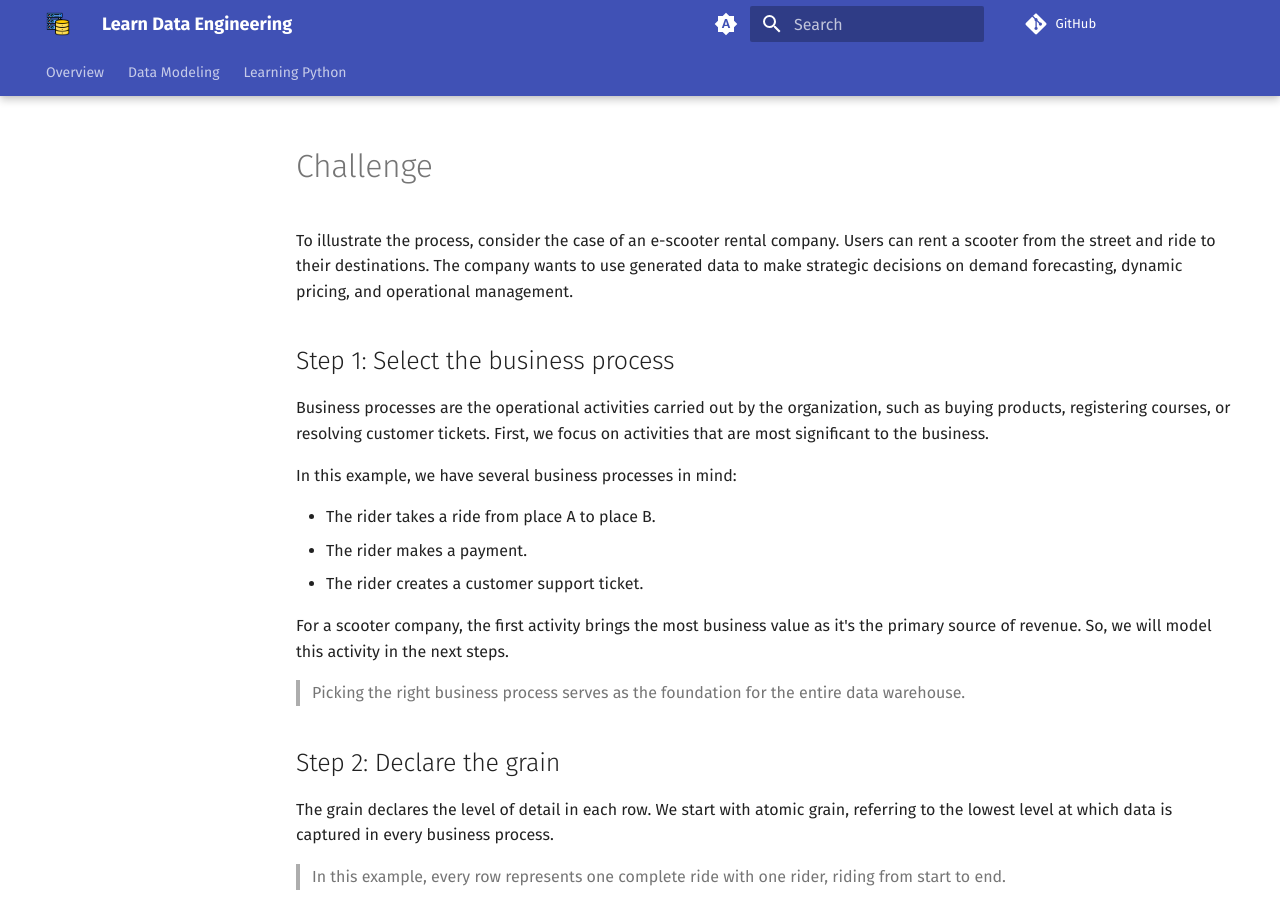
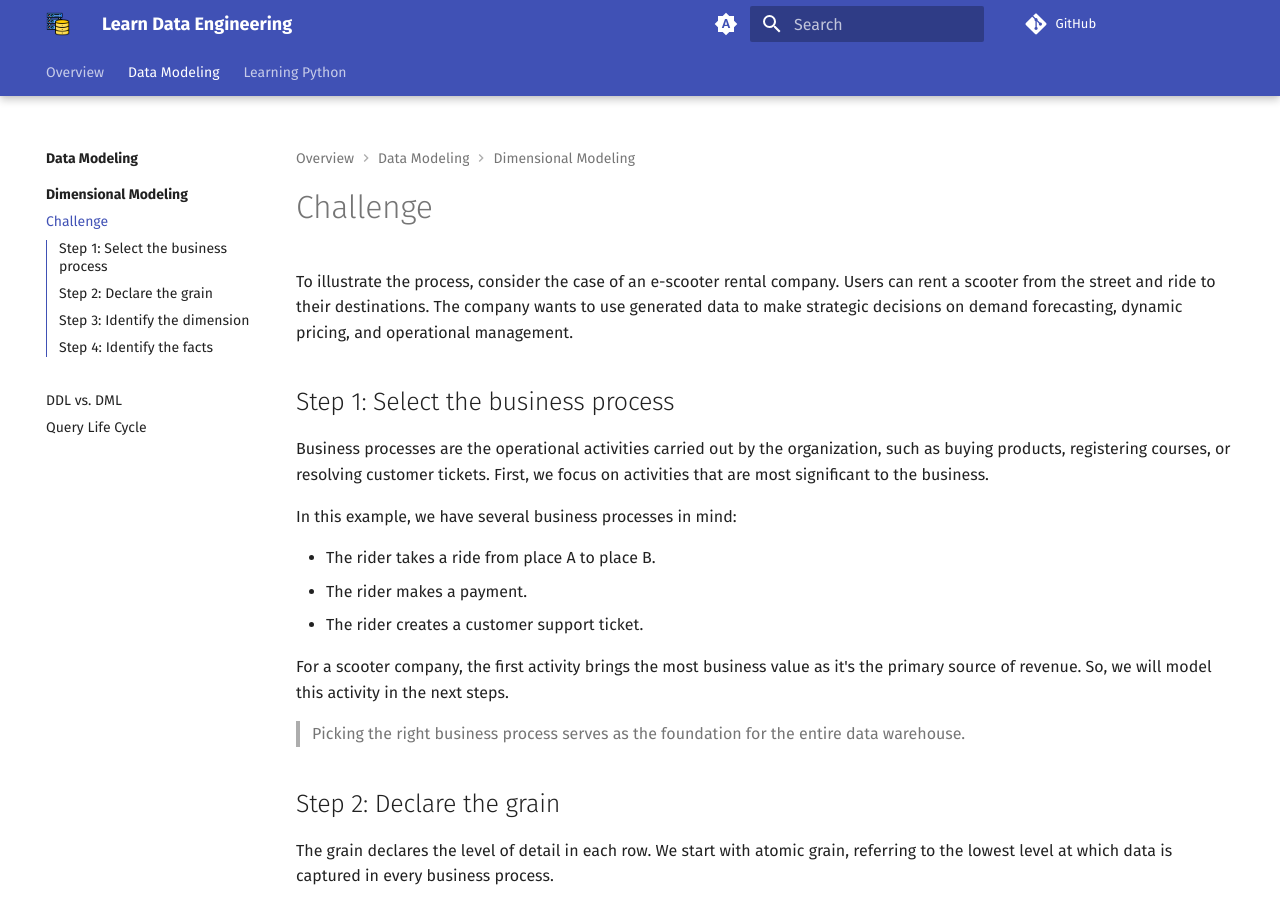
Before and after one commit to karlchris/data-engineering, an MkDocs documentation site: the page built from docs/data-modeling/dimensional-modeling/challenge.md, in a window 1280 px wide and 900 px high. Built offline with MkDocs 1.6.1 and Material for MkDocs 9.7.7, drawn with Linux system fonts in a browser that asks for light colours; comment, search, counter and statistics services are not loaded; some of the changed text lies outside the part shown.

Commit message:
add dimensional modeling challenge (#4)

```diff
--- a/mkdocs.yml
+++ b/mkdocs.yml
@@ -101,7 +101,9 @@ nav:
   - Overview: 'index.md'
   - Data Modeling:
     - What is it?: 'data-modeling/README.md'
-    - Dimensional Modeling: 'data-modeling/dimensional-modeling/README.md'
+    - Dimensional Modeling:
+      - 'data-modeling/dimensional-modeling/README.md'
+      - Challenge: 'data-modeling/dimensional-modeling/challenge.md'
     - DDL vs. DML: 'data-modeling/ddl-vs-dml/README.md'
     - Query Life Cycle: 'data-modeling/query-lifecycle/README.md'
   - Learning Python:
```
